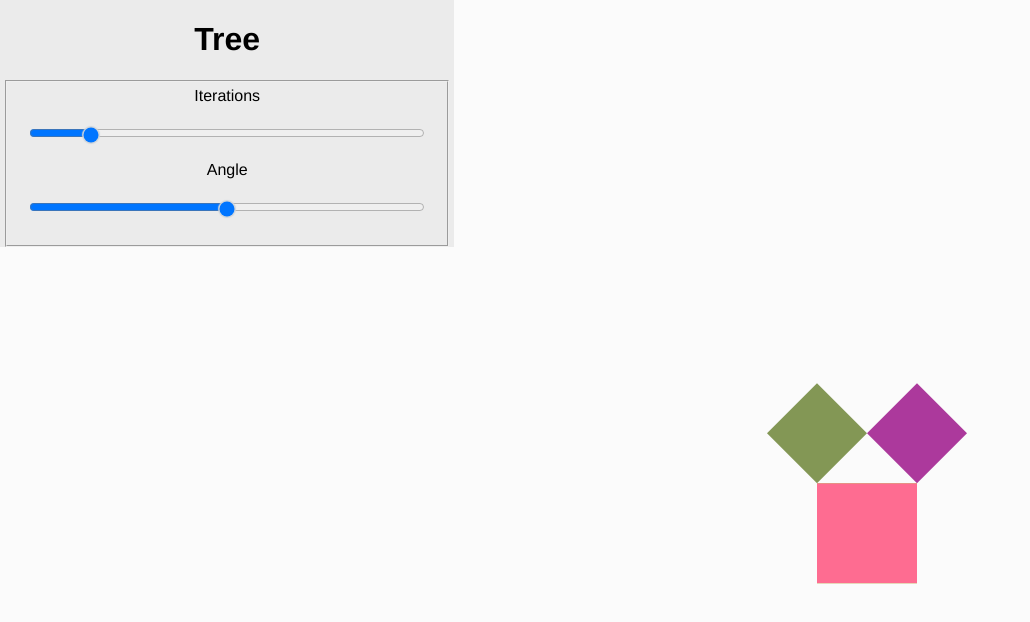
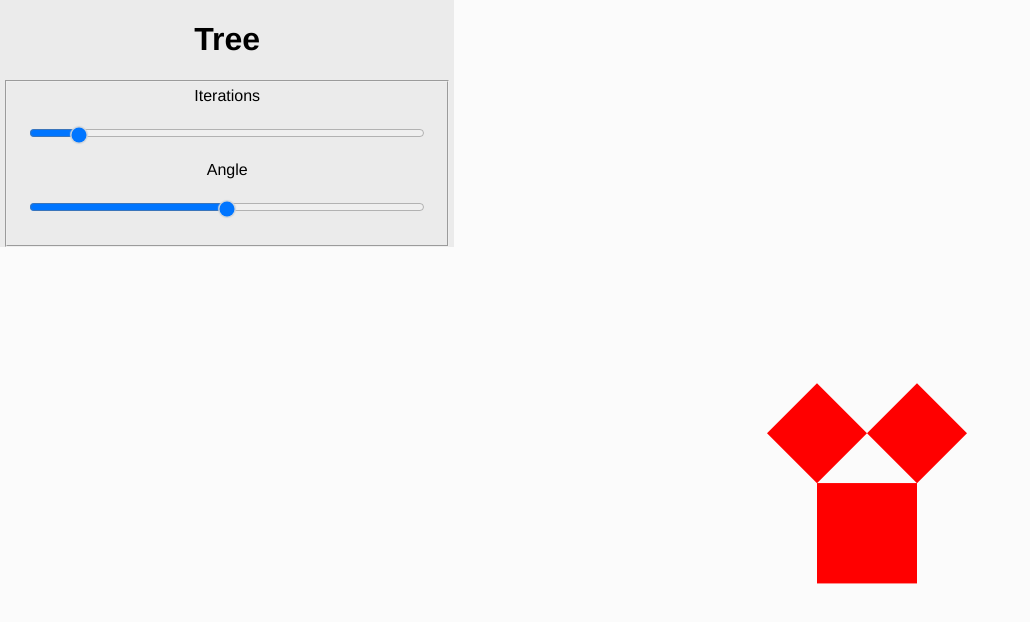
Before and after one commit to cl1ckname/cl1ckname.github.io, a Next.js app: page /tree in a window 1280 px wide. Shown: the top 622 px of the page, without its empty margins (0-1030 px from the left). Built offline with nearby package versions, Linux system fonts and the light colour scheme.

Commit message:
redraw tree on canvas

```diff
--- /dev/null
+++ b/src/components/tree/PanCanvas.tsx
@@ -0,0 +1,101 @@
+import {ReactNode, RefObject, useCallback, useEffect, useRef, useState} from "react";
+
+interface PanCanvasOpts {
+    children: (
+        scale: number,
+        offsetX: number,
+        offsetY: number,
+        ref: RefObject<HTMLCanvasElement>
+    ) => ReactNode
+}
+
+const ZOOM_SENSITIVITY = 1000
+type Point = {
+    x: number;
+    y: number;
+};
+const ORIGIN = Object.freeze({x: 0, y: 0});
+
+function diffPoints(p1: Point, p2: Point) {
+    return {x: p1.x - p2.x, y: p1.y - p2.y};
+}
+
+function scalePoint(p1: Point, scale: number) {
+    return {x: p1.x / scale, y: p1.y / scale};
+}
+
+export default function PanCanvas(props: PanCanvasOpts) {
+    const canvasRef = useRef<HTMLCanvasElement>(null)
+    const [scale, setScale] = useState<number>(1);
+    const [offset, setOffset] = useState<Point>(ORIGIN);
+    const lastMousePosRef = useRef<Point>(ORIGIN)
+    const lastOffsetRef = useRef<Point>(ORIGIN);
+
+    useEffect(() => {
+        lastOffsetRef.current = offset;
+    }, [offset]);
+
+
+    const mouseMove = useCallback(
+        (event: MouseEvent) => {
+            const lastMousePos = lastMousePosRef.current;
+            const currentMousePos = {x: event.pageX, y: event.pageY}; // use document so can pan off element
+            lastMousePosRef.current = currentMousePos;
+
+            const mouseDiff = scalePoint(diffPoints(currentMousePos, lastMousePos), 1/scale);
+            setOffset((prevOffset) => diffPoints(prevOffset, mouseDiff));
+        },
+        [offset]
+    );
+
+    const mouseUp = useCallback(() => {
+        document.removeEventListener("mousemove", mouseMove);
+        document.removeEventListener("mouseup", mouseUp);
+    }, [mouseMove])
+
+    const startPan = useCallback(
+        (event: React.MouseEvent<HTMLCanvasElement, MouseEvent>) => {
+            document.addEventListener("mousemove", mouseMove);
+            document.addEventListener("mouseup", mouseUp);
+            lastMousePosRef.current = {x: event.pageX, y: event.pageY};
+        },
+        [mouseMove, mouseUp]
+    );
+
+    useEffect(() => {
+        const svgElem = canvasRef.current
+        if (svgElem == null) {
+            return
+        }
+
+        function handleWheel(event: WheelEvent) {
+            event.preventDefault()
+            const zoom = 1 - event.deltaY / ZOOM_SENSITIVITY;
+            setScale(scale * zoom)
+            // updateViewBox()
+        }
+
+        svgElem.addEventListener("wheel", handleWheel)
+        return () => svgElem.removeEventListener("wheel", handleWheel);
+    }, [scale]);
+
+    useEffect(() => {
+        const svgElem = canvasRef.current
+        if (svgElem == null) {
+            return
+        }
+
+        function moveHandler(event: MouseEvent) {
+            event.preventDefault()
+
+
+        }
+
+        svgElem.addEventListener("mousemove", moveHandler)
+        return () => svgElem.removeEventListener("mousemove", moveHandler)
+    }, []);
+
+    return <>
+        {props.children(scale, offset.x, offset.y, canvasRef)}
+    </>
+}
--- a/src/components/tree/TreeSVG.tsx
+++ b/src/components/tree/TreeSVG.tsx
@@ -1,5 +1,7 @@
 import oldGeneration from "@/logic/tree/old";
-import {useCallback, useEffect, useLayoutEffect, useRef, useState} from "react";
+import {useCallback, useEffect, useRef, useState} from "react";
+import PanCanvas from "@/components/tree/PanCanvas";
+import VectorCanvas from "@/components/tree/VectorCanvas";
 
 interface TreeProps {
     w: number,
@@ -8,142 +10,23 @@ interface TreeProps {
     angle: number
 }
 
-const ZOOM_SENSITIVITY = 1000
-type Point = {
-    x: number;
-    y: number;
-};
-const ORIGIN = Object.freeze({x: 0, y: 0});
-
-function diffPoints(p1: Point, p2: Point) {
-    return {x: p1.x - p2.x, y: p1.y - p2.y};
-}
-
-function addPoints(p1: Point, p2: Point) {
-    return {x: p1.x + p2.x, y: p1.y + p2.y};
-}
-
-function scalePoint(p1: Point, scale: number) {
-    return {x: p1.x / scale, y: p1.y / scale};
-}
-
 export default function TreeSVG(props: TreeProps) {
     const path = oldGeneration(props.w, props.h, props.angle, props.n)
-    const svgRef = useRef<SVGSVGElement>(null)
 
-    const [mousePos, setMousePos] = useState<Point>(ORIGIN);
-    const [viewBox, setViewBox] = useState("0 0 800 800")
-    const [scale, setScale] = useState<number>(1);
-    const [offset, setOffset] = useState<Point>(ORIGIN);
-    // let offset = {x: 0, y: 0}
-    const [viewportTopLeft, setViewportTopLeft] = useState<Point>(ORIGIN);
-    const lastMousePosRef = useRef<Point>(ORIGIN)
-    const lastOffsetRef = useRef<Point>(ORIGIN);
-
-    useEffect(() => {
-        lastOffsetRef.current = offset;
-    }, [offset]);
-
-
-    const mouseMove = useCallback(
-        (event: MouseEvent) => {
-            const lastMousePos = lastMousePosRef.current;
-            const currentMousePos = {x: event.pageX, y: event.pageY}; // use document so can pan off element
-            lastMousePosRef.current = currentMousePos;
-
-            const mouseDiff = scalePoint(diffPoints(currentMousePos, lastMousePos), 1/scale);
-            setOffset((prevOffset) => diffPoints(prevOffset, mouseDiff));
-        },
-        [offset]
-    );
-
-    const mouseUp = useCallback(() => {
-        document.removeEventListener("mousemove", mouseMove);
-        document.removeEventListener("mouseup", mouseUp);
-    }, [mouseMove])
-
-    const startPan = useCallback(
-        (event: React.MouseEvent<SVGSVGElement, MouseEvent>) => {
-            document.addEventListener("mousemove", mouseMove);
-            document.addEventListener("mouseup", mouseUp);
-            lastMousePosRef.current = {x: event.pageX, y: event.pageY};
-        },
-        [mouseMove, mouseUp]
-    );
-
-    useLayoutEffect(() => {
-        if (lastOffsetRef.current) {
-            const offsetDiff = scalePoint(
-                diffPoints(offset, lastOffsetRef.current),
-                scale
-            );
-            setViewportTopLeft((prevVal) => diffPoints(prevVal, offsetDiff));
+    return <PanCanvas>
+        {(scale, offsetX, offsetY, ref) =>
+            <VectorCanvas
+                w={props.w}
+                h={props.h}
+                polygons={path}
+                viewport={{
+                    offsetX: 0,
+                    offsetY: 0,
+                    height: props.h,
+                    width: props.w
+                }}
+                canvasRef={ref}
+            />
+                }
+            </PanCanvas>
         }
-    }, [offset, scale]);
-
-    useEffect(() => {
-        const canvasElem = svgRef.current;
-        if (canvasElem === null) {
-            return;
-        }
-
-        function handleUpdateMouse(event: MouseEvent) {
-            event.preventDefault();
-            if (svgRef.current) {
-                const viewportMousePos = {x: event.clientX, y: event.clientY};
-                const topLeftCanvasPos = {
-                    x: svgRef.current.viewBox.baseVal.left,
-                    y: svgRef.current.viewBox.baseVal.top
-                };
-                setMousePos(diffPoints(viewportMousePos, topLeftCanvasPos));
-            }
-        }
-
-        canvasElem.addEventListener("mousemove", handleUpdateMouse);
-        canvasElem.addEventListener("wheel", handleUpdateMouse);
-        return () => {
-            canvasElem.removeEventListener("mousemove", handleUpdateMouse);
-            canvasElem.removeEventListener("wheel", handleUpdateMouse);
-        };
-    }, []);
-
-    useEffect(() => {
-        const svgElem = svgRef.current
-        if (svgElem == null) {
-            return
-        }
-
-        function handleWheel(event: WheelEvent) {
-            event.preventDefault()
-            const zoom = 1 - event.deltaY / ZOOM_SENSITIVITY;
-            setScale(scale * zoom)
-            // updateViewBox()
-        }
-
-        svgElem.addEventListener("wheel", handleWheel)
-        return () => svgElem.removeEventListener("wheel", handleWheel);
-    }, [scale]);
-
-    useEffect(() => {
-        const svgElem = svgRef.current
-        if (svgElem == null) {
-            return
-        }
-
-        function moveHandler(event: MouseEvent) {
-            event.preventDefault()
-
-
-        }
-
-        svgElem.addEventListener("mousemove", moveHandler)
-        return () => svgElem.removeEventListener("mousemove", moveHandler)
-    }, []);
-
-    return <svg width={props.w} height={props.h}
-                viewBox={[offset.x, offset.y, props.w * scale, props.h * scale].join(" ")} ref={svgRef}
-                onMouseDown={startPan}>
-        {path.map((p, i) => (
-            <polygon points={p} fill={"#" + Math.floor(Math.random() * 16777215).toString(16)} key={i}/>))}
-    </svg>
-}
--- a/src/components/tree/TreeSettings.tsx
+++ b/src/components/tree/TreeSettings.tsx
@@ -12,7 +12,7 @@ export default function TreeSettings(props: TreeSettingsProps) {
     return <form>
         <fieldset>
             <label>Iterations</label>
-            <Slider min={0} max={14} value={treeCopy.n} onChange={(n) => {
+            <Slider min={0} max={18} value={treeCopy.n} onChange={(n) => {
                 treeCopy.n = n
                 onChange(treeCopy)
             }}/>
--- /dev/null
+++ b/src/components/tree/VectorCanvas.tsx
@@ -0,0 +1,46 @@
+import {RefObject, useEffect, useRef} from "react";
+
+interface VectorCanvasViewport {
+    offsetX: number
+    offsetY: number
+    width: number
+    height: number
+}
+interface VectorCanvasProps {
+    w: number
+    h: number
+    polygons: number[][]
+    viewport: VectorCanvasViewport
+    canvasRef: RefObject<HTMLCanvasElement>
+}
+
+export default function VectorCanvas(props: VectorCanvasProps) {
+    const canvasRef = props.canvasRef
+    useEffect(() => {
+        if (!canvasRef.current) {
+            return
+        }
+        const ctx = canvasRef.current.getContext("2d")
+        if (!ctx) {
+            return
+        }
+        ctx.clearRect(0, 0, canvasRef.current.width, canvasRef.current.height)
+        for (const p of props.polygons) {
+            ctx.fillStyle = '#f00'
+            ctx.beginPath()
+            ctx.moveTo(p[0], p[1])
+                for (let j = 2; j < p.length; j+=2) {
+                    ctx.lineTo(p[j], p[j+1])
+                }
+            ctx.closePath()
+            ctx.fill()
+        }
+    }, [canvasRef, props]);
+
+
+    return <canvas
+        ref={canvasRef}
+        width={props.w}
+        height={props.h}
+    />
+}
--- a/src/logic/tree/old.ts
+++ b/src/logic/tree/old.ts
@@ -64,21 +64,21 @@ export const squareThroughtCoordinates = (x: number,
     return {points: [p1, p2, p3, p4], number: number, depth: depth}
 }
 
-export default function oldGeneration(w: number, h: number, A: number, n: number) {
+export default function oldGeneration(w: number, h: number, A: number, n: number): number[][] {
     const CX = w / 2
     const CY = h * 2 / 3
     const [triangle, square] = makeFigures(A)
     const firstSq = squareThroughtCoordinates(CX, CY, 100, 1, 0)
     let leafs: figure[] = [firstSq]
     let nodes: figure[] = []
-    const sqs: string[] = [figureToString(firstSq)]
+    const sqs: number[][] = [firstSq.points.reduce((p,n) => p.concat([n.x, n.y]), [] as number[])]
 
     for (let i = 0; i < n; i++) {
         leafs.forEach(leaf => {
             nodes.push(square(leaf))
         })
         leafs.forEach(n => {
-            sqs.push(figureToString(n))
+            sqs.push(n.points.reduce((p,n) => p.concat([n.x, n.y]), [] as number[]))
         })
         leafs.length = 0
         nodes.forEach(node => {
```
